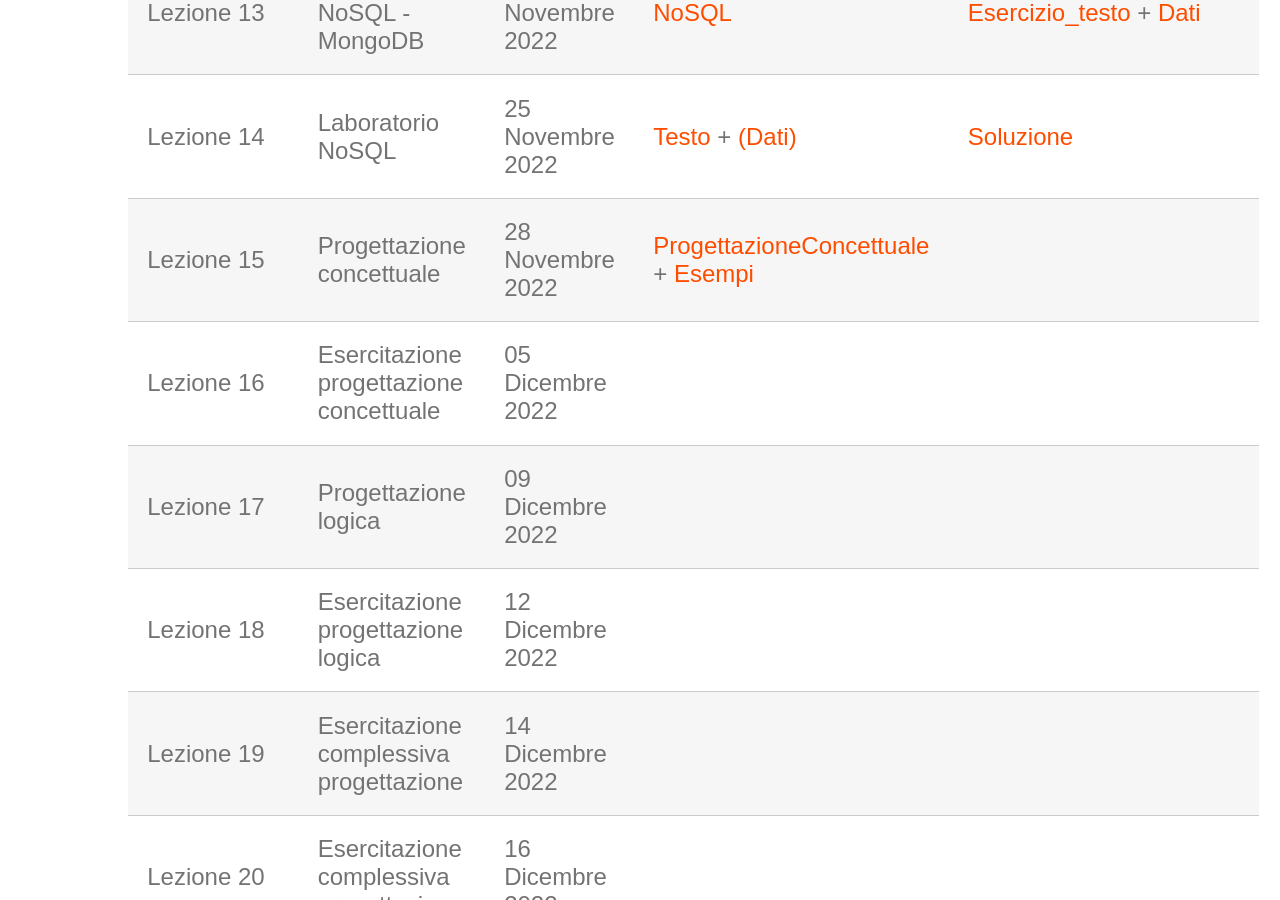
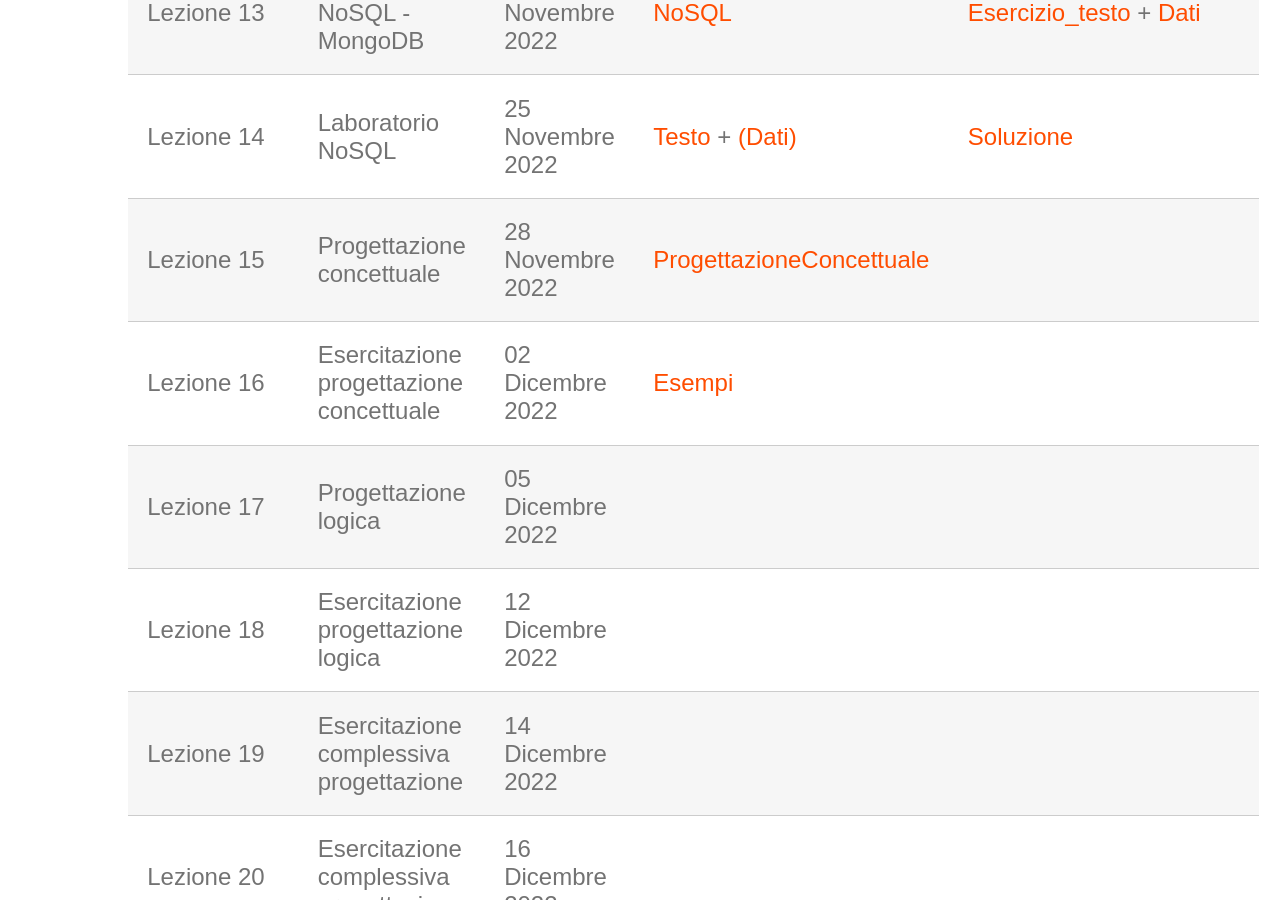
Before and after one commit to perceivelab/database-course, a Jekyll site: the page built from lezioni.md, in a window 1280 px wide and 900 px high, scrolled down 2247 px. Built offline with Jekyll 4.4.1, drawn with Linux system fonts in a browser that asks for light colours; our own code applies the rules of GitHub Pages for plain Markdown files.

Commit message:
Update lezioni.md

```diff
--- a/lezioni.md
+++ b/lezioni.md
@@ -23,9 +23,9 @@
 |            | Prova in itinere               | 18 Novembre 2022  |                         |             |
 | Lezione 13 | Database NoSQL - MongoDB                 | 21 Novembre 2022  |    [NoSQL](https://drive.google.com/file/d/1W4_aYwbzdaquzuzfpXw7h7pne60HvJB5/view?usp=sharing)                     |   [Esercizio_testo](https://drive.google.com/file/d/1nvLxDGR_t-WDJWiXnCn9gWLpbnOKjjvc/view?usp=sharing)  + [Dati](https://studentiunict-my.sharepoint.com/:u:/g/personal/concetto_spampinato_unict_it/EQATE4R5b7BEodSAT5hHzFQB43Bmpj2PcGxqQlsQArT8EQ?e=P9qnDR)|
 | Lezione 14 | Laboratorio NoSQL                        | 25 Novembre 2022  |     [Testo](https://drive.google.com/file/d/1PUf2R25JiSu6lnkpaJbS2Vw2OmU0Xc0C/view?usp=sharing) + [(Dati)](https://drive.google.com/file/d/1ijUw0IAcVg2_ksmuJJlCvEo7agR2i5hi/view?usp=sharing)                    | [Soluzione](https://drive.google.com/file/d/1WshnZwtJIGAetTjtHgsPv81WfWu-P5I5/view?usp=sharing)            |
-| Lezione 15 | Progettazione concettuale                | 28 Novembre 2022  |  [ProgettazioneConcettuale](https://drive.google.com/file/d/1ezh_2j3jAEUf34FCwuwAJoMlGPf3Rb-0/view?usp=sharing) + [Esempi](https://drive.google.com/file/d/1LMxfR6CELuzYdcEBwfLq9mGu6x_IvnwL/view?usp=sharing)                      |      |
-| Lezione 16 | Esercitazione progettazione concettuale  | 05 Dicembre 2022  |                         |             |
-| Lezione 17 | Progettazione logica                     | 09 Dicembre 2022  |                         |             |
+| Lezione 15 | Progettazione concettuale                | 28 Novembre 2022  |  [ProgettazioneConcettuale](https://drive.google.com/file/d/1ezh_2j3jAEUf34FCwuwAJoMlGPf3Rb-0/view?usp=sharing) |      |
+| Lezione 16 | Esercitazione progettazione concettuale  | 02 Dicembre 2022  |        [Esempi](https://drive.google.com/file/d/1LMxfR6CELuzYdcEBwfLq9mGu6x_IvnwL/view?usp=sharing)                                       |             |
+| Lezione 17 | Progettazione logica                     | 05 Dicembre 2022  |                         |             |
 | Lezione 18 | Esercitazione progettazione logica       | 12 Dicembre 2022  |                         |             |
 | Lezione 19 | Esercitazione complessiva progettazione  | 14 Dicembre 2022  |                         |             |
 | Lezione 20 | Esercitazione complessiva progettazione  | 16 Dicembre 2022  |                         |             |
```
